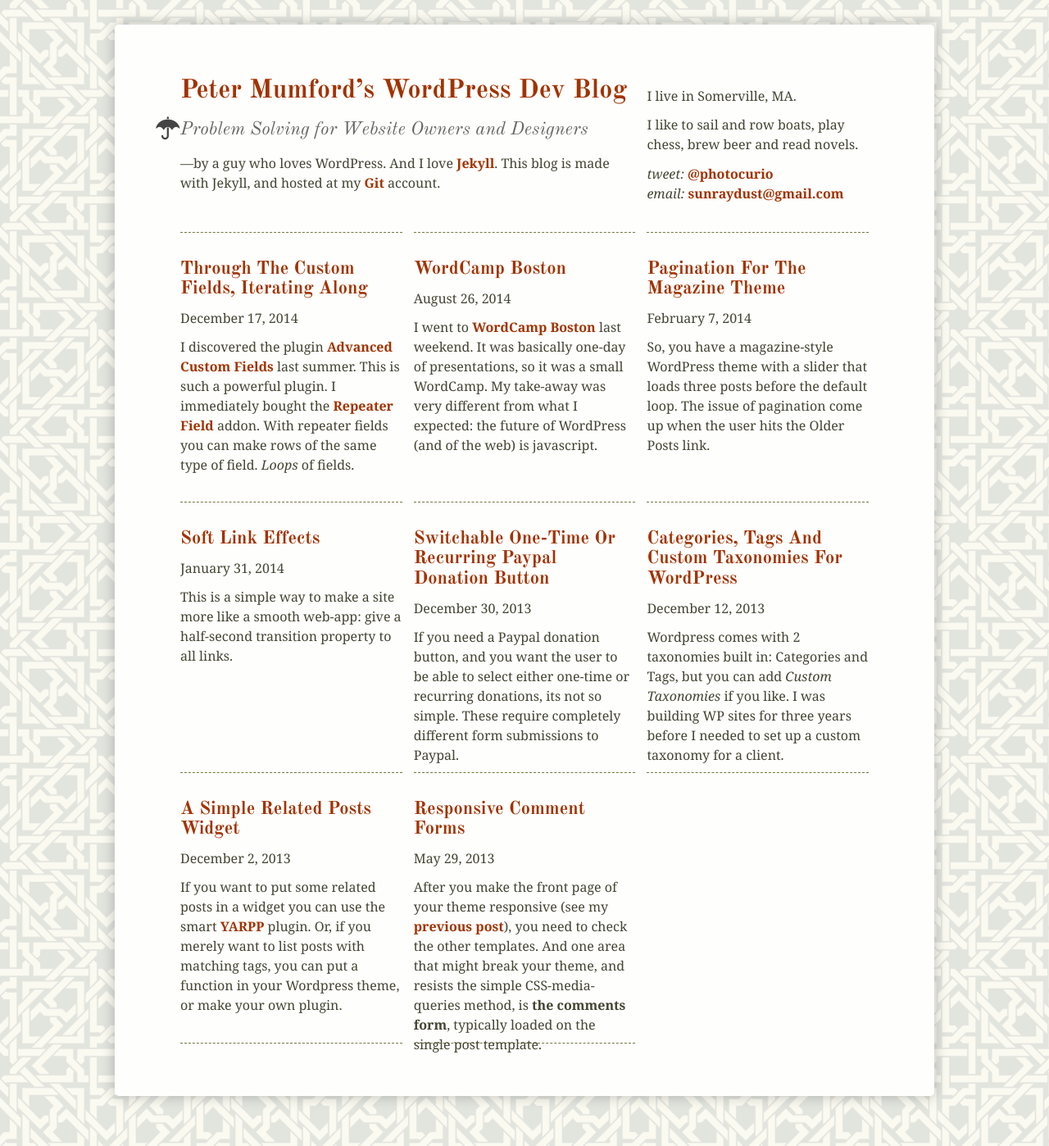
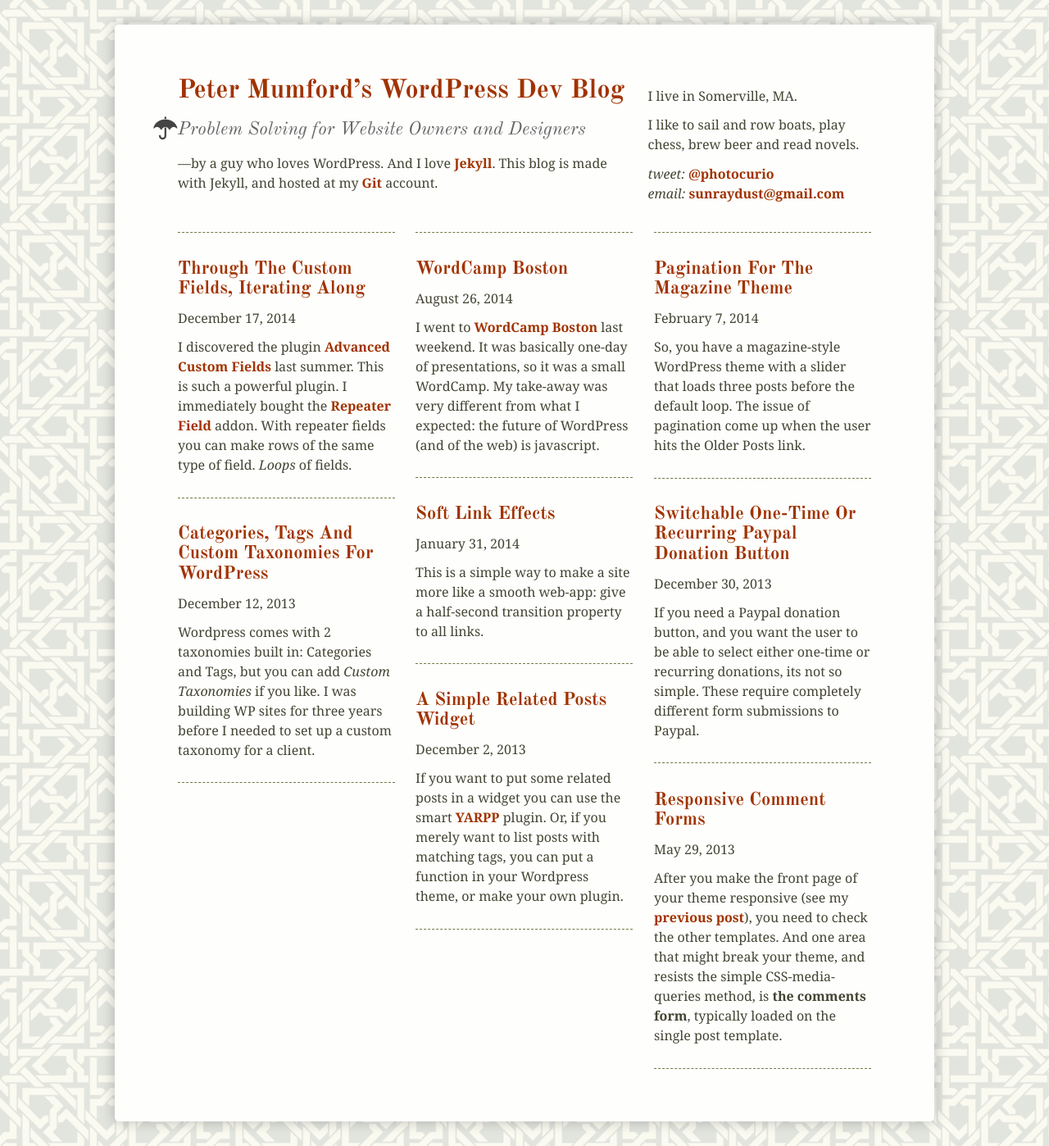
Before and after one commit to photocurio/photocurio.github.io, a Jekyll site: the page built from index.html, in a window 1280 px wide. Shown: the whole page at 82% size. Built offline with Jekyll 4.4.1, drawn with Linux system fonts in a browser that asks for light colours; nearby versions of some CDN libraries; the list of posts is cut into pages by our own code.

```diff
--- a/index.html
+++ b/index.html
@@ -6,7 +6,7 @@ subtitle: WordPress and Jekyll web development
 
 <!-- This loops through the paginated posts -->
 	{% for post in paginator.posts %}
-	<div class="post col4 brick">
+	<div class="post brick">
 		<h3 class="excerpt-title"><a href="{{ post.url }}">{{ post.title }}</a></h3>
 		<p class="author">
 		<span class="date">{{ post.date | date: "%B %-d, %Y" }}</span>
--- a/style.css
+++ b/style.css
@@ -408,10 +408,6 @@ h1,h2,h3 {
 	text-transform: capitalize;
 	margin-bottom: .4em;
 }
-.sitename,.slogan {
-/*	margin-right:250px;
-*/}
-
 
 .sitename {
 	font-size:2em;
@@ -471,24 +467,26 @@ pre {
 #wrapper {
 	margin:30px auto;
 	max-width:1000px;
-	padding: 4em 5em;
+	padding: 4em;
 	box-shadow:0 0 15px 1px rgba(33,33,33,0.25);
 	border-radius:5px;
 	background-color:#fefefd;
 }
 .brick {
-	height: 330px;
+
 }
 .pagination.brick {
 	height: auto;
 }
 header.hgroup {
-	margin-bottom: 1.5em;
+	padding: 0 1.5% 1.5em;
 }
 .post {
 	border-bottom:1px dashed #774;
-	padding: 2em 0 0;
+	padding: 2em 0 1em;
 	margin-top: 0;
+	width: 30.333%;
+	margin: 0 1.5%;
 }
 .post:nth-child(-n+3) {
 	border-top:1px dashed #774;
```
Also changed, not shown: _includes/footer.html (+12 -1 lines), 10 other files.
